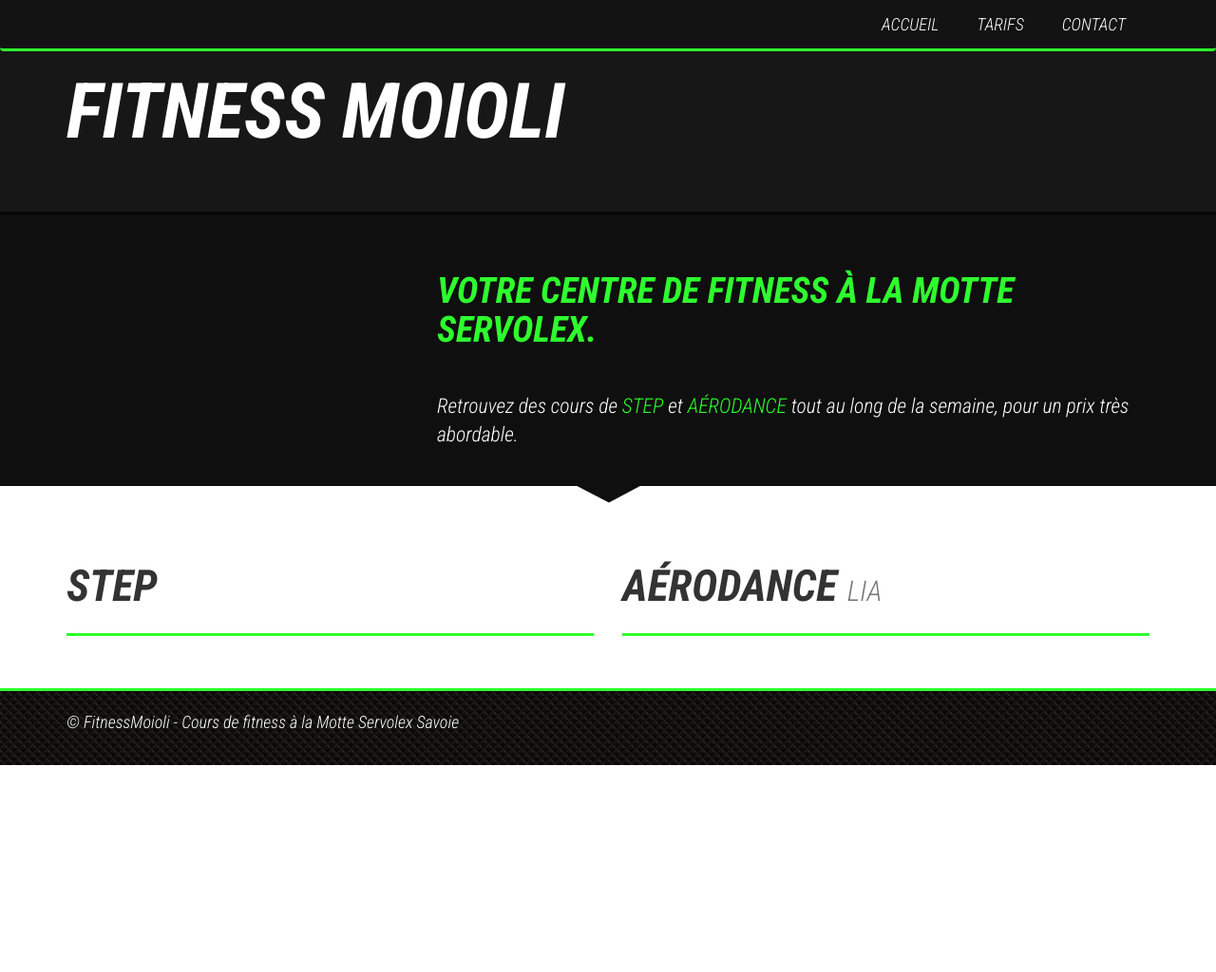
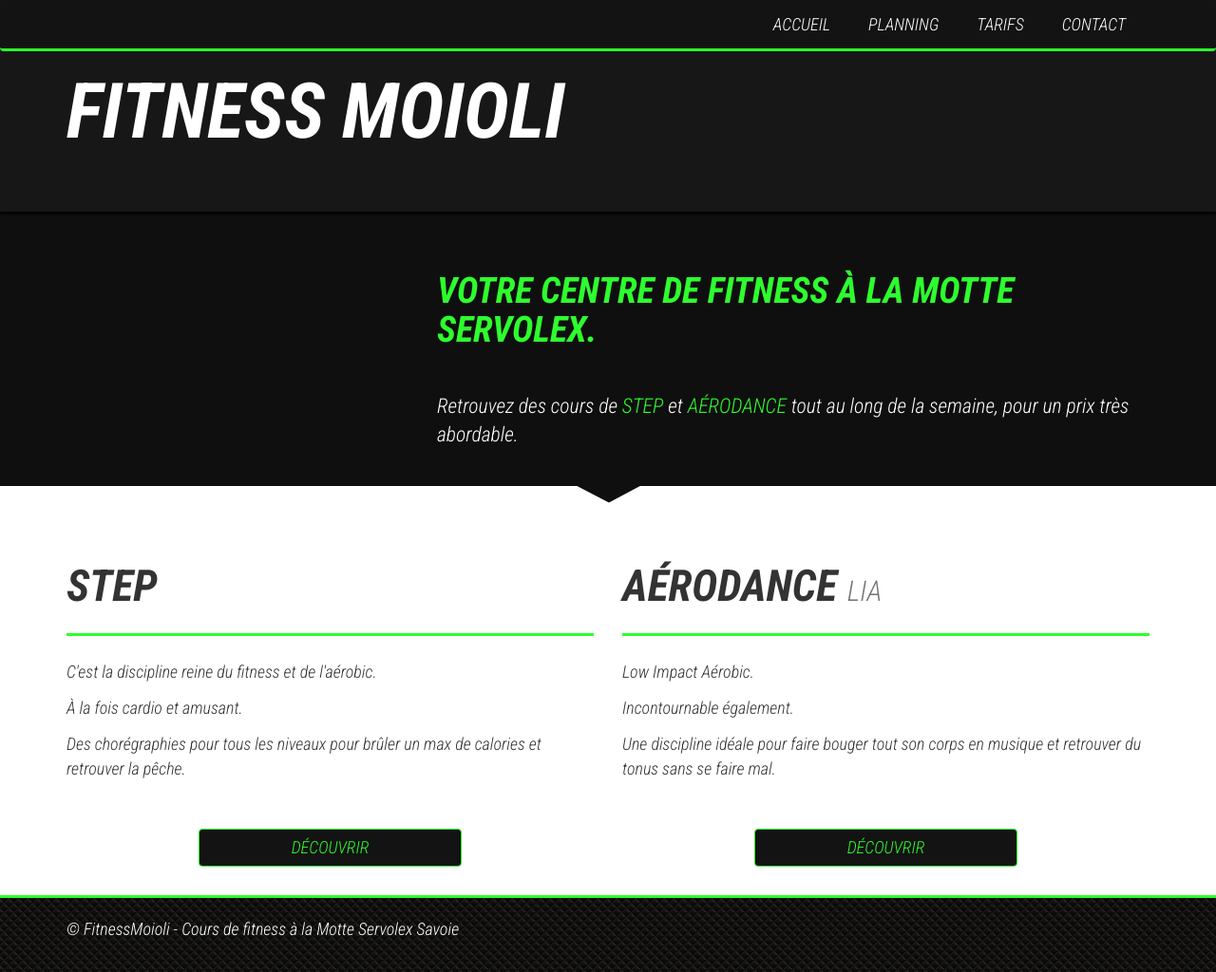
Before and after one commit to pgiraud/fitnessmoioli, a Jekyll site: the page built from index.md, in a window 1280 px wide. Shown: the whole page at 95% size. Built offline with Jekyll 4.4.1, drawn with Linux system fonts in a browser that asks for light colours; nearby versions of some CDN libraries; before the commit the page ends 900 px from its top, so only the background shows below that.

Commit message:
page planning

```diff
--- a/_includes/header.html
+++ b/_includes/header.html
@@ -11,6 +11,7 @@
     <div id="navbar" class="collapse navbar-collapse">
       <ul class="nav navbar-nav navbar-right">
         <li><a href="{{site.baseurl}}/">Accueil</a></li>
+        <li><a href="{{site.baseurl}}/pages/planning.html">Planning</a></li>
         <li><a href="{{site.baseurl}}/pages/tarifs.html">Tarifs</a></li>
         <li><a href="{{site.baseurl}}/pages/contact.html">Contact</a></li>
       </ul>
--- a/_sass/_base.scss
+++ b/_sass/_base.scss
@@ -78,3 +78,7 @@ footer {
   padding: 20px 0;
   border-top: 3px solid $brand-primary;
 }
+
+.btn-primary {
+  text-transform: uppercase;
+}
--- a/_sass/_bootstrap_variables.scss
+++ b/_sass/_bootstrap_variables.scss
@@ -9,3 +9,6 @@ $brand-bg: #131313;
 $navbar-default-link-color: white;
 $navbar-default-link-active-color: $navbar-default-link-color;
 $navbar-default-link-hover-bg: $brand-primary;
+$btn-primary-bg: #131313;
+$btn-primary-border: $brand-primary;
+$btn-primary-color: $brand-primary;
--- a/index.md
+++ b/index.md
@@ -42,6 +42,15 @@ section: home
               Step
             </h1>
           </div>
+          <p>C'est la discipline reine du fitness et de l'aérobic.</p>
+          <p>À la fois cardio et amusant.</p>
+          <p>Des chorégraphies pour tous les niveaux pour brûler un max de
+          calories et retrouver la pêche.</p>
+          <p>&nbsp;</p>
+          <div class="text-center">
+            <a class="btn btn-primary col-sm-6 col-sm-offset-3 col-xs-12"
+               href="{{site.baseurl}}/pages/planning.html">Découvrir</a>
+          </div>
         </div>
         <div class="col-sm-6">
           <div class="page-header">
@@ -50,6 +59,14 @@ section: home
               <small>LIA</small>
             </h1>
           </div>
+          <p>Low Impact Aérobic.</p>
+          <p>Incontournable également.</p>
+          <p>Une discipline idéale pour faire bouger tout son corps en musique et retrouver du tonus sans se faire mal.</p>
+          <p>&nbsp;</p>
+          <div class="text-center">
+            <a class="btn btn-primary col-sm-6 col-sm-offset-3 col-xs-12"
+               href="{{site.baseurl}}/pages/planning.html">Découvrir</a>
+          </div>
         </div>
       </div>
     </div>
```
Also changed, not shown: pages/planning.md (added, +54 -0 lines).
